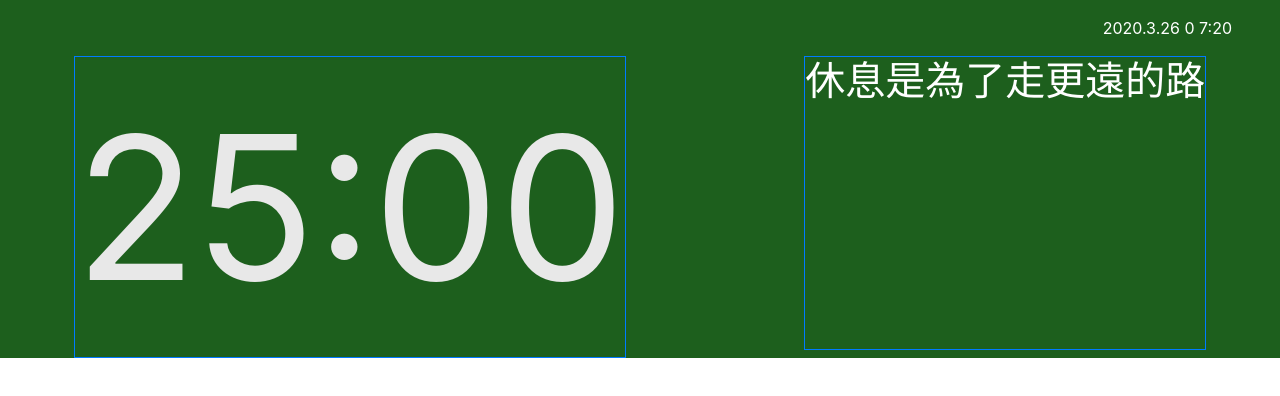
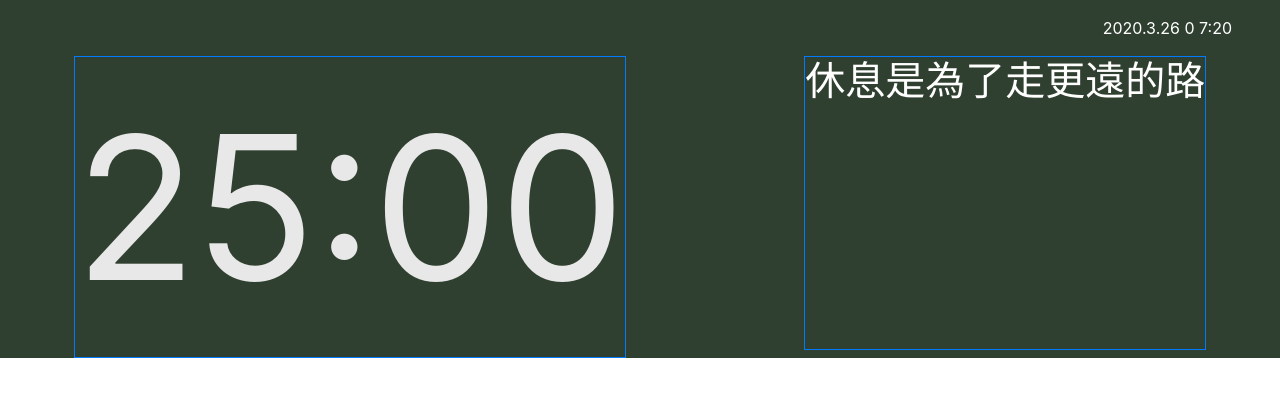
Before and after one commit to fsyp2018/tomatotime_DEV, a Vue app: page /#/ in a window 1280 px wide. Shown: the top 396 px of the page. Built offline with nearby package versions, Linux system fonts and the light colour scheme.

Commit message:
修改背景顏色

```diff
--- a/src/assets/css/all.scss
+++ b/src/assets/css/all.scss
@@ -1,7 +1,7 @@
 @import "~bootstrap/scss/functions";
 @import "~bootstrap/scss/bootstrap";
 .bgcolor {
-    background-color: rgb(29, 95, 29);
+    background-color: #304030;
 }
 .clock{
     font-size: 200px;
--- a/src/components/HelloWorld.vue
+++ b/src/components/HelloWorld.vue
@@ -1,5 +1,6 @@
 <template>
   <div class="bgcolor">
+    <div>
     <div class="d-flex flex-row-reverse bd-highlight mr-5 pt-3">
     <p class="text-white">{{fullDate}}</p>
     </div>
@@ -8,6 +9,7 @@
         <div class="clock border border-primary">{{minutes}}:{{seconds}}</div>
       </div>
       <div class="h1 text-white border border-primary">休息是為了走更遠的路</div>
+    </div>
     </div>
   </div>
 </template>
@@ -44,5 +46,11 @@ export default {
       return str;
     },
   },
+  created() {
+    const vm = this;
+    setInterval(() => {
+      vm.date = new Date();
+    }, 1000);
+  },
 };
 </script>
```
